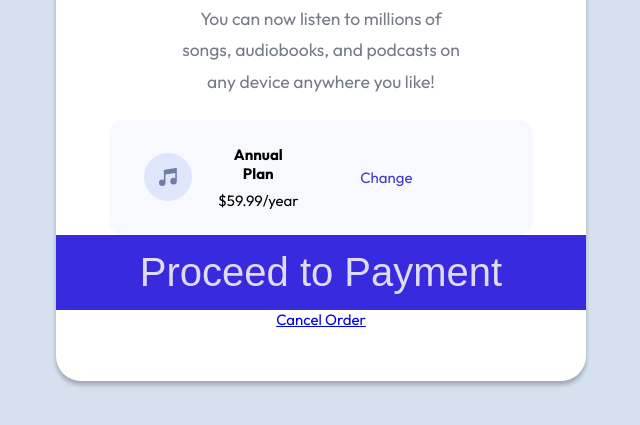
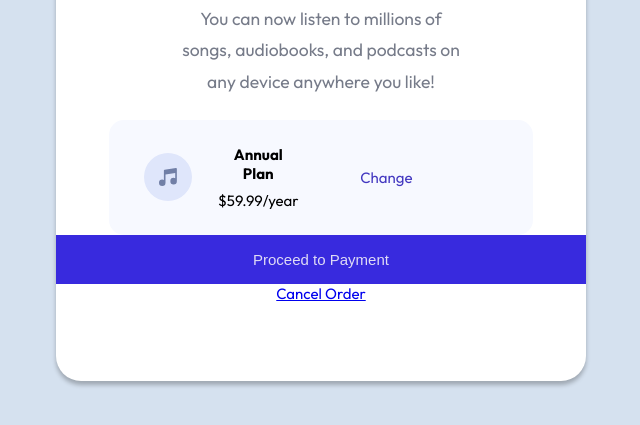
Before and after one commit to Merrymisters/ordercard, a plain HTML site: page Index.html in a window 1280 px wide. Shown: the part 493-918 px from the top of the page, without its empty margins (319-959 px from the left). Drawn offline with Linux system fonts and the light colour scheme.

Commit message:
Update style.css

```diff
--- a/style.css
+++ b/style.css
@@ -107,9 +107,9 @@ button {
 	box-shadow: 0px 15px 19px 0px rgba(0, 6, 152, 0, 23);
 	color: #DFDBF5;
 	border: none;
-	padding: 15px;
+	padding: 1rem;
 	cursor: pointer;
-	font-size: 40px;
+	font-size: 0.938rem;
 }
 
 button:hover {
```
